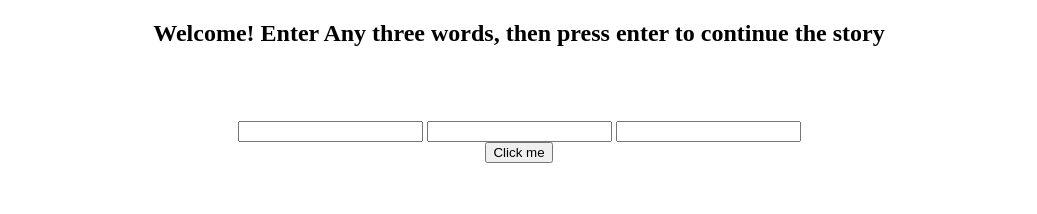
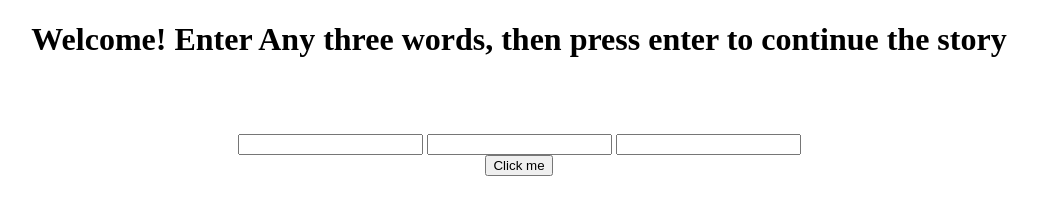
Before and after one commit to Bronsalt/bronsalt.github.io, a plain HTML site: page index.html in a window 1280 px wide. Shown: the whole page, without its empty margins (121-1158 px from the left). Drawn offline with Linux system fonts and the light colour scheme.

Commit message:
Update index.html

```diff
--- a/index.html
+++ b/index.html
@@ -1,6 +1,6 @@
 <!DOCTYPE html>
 <html>
-<center><h2>Welcome! Enter Any three words, then press enter to continue the story</h2>
+<center><h1>Welcome! Enter Any three words, then press enter to continue the story</h1>
 <br>
 <br>
 <br>
```
